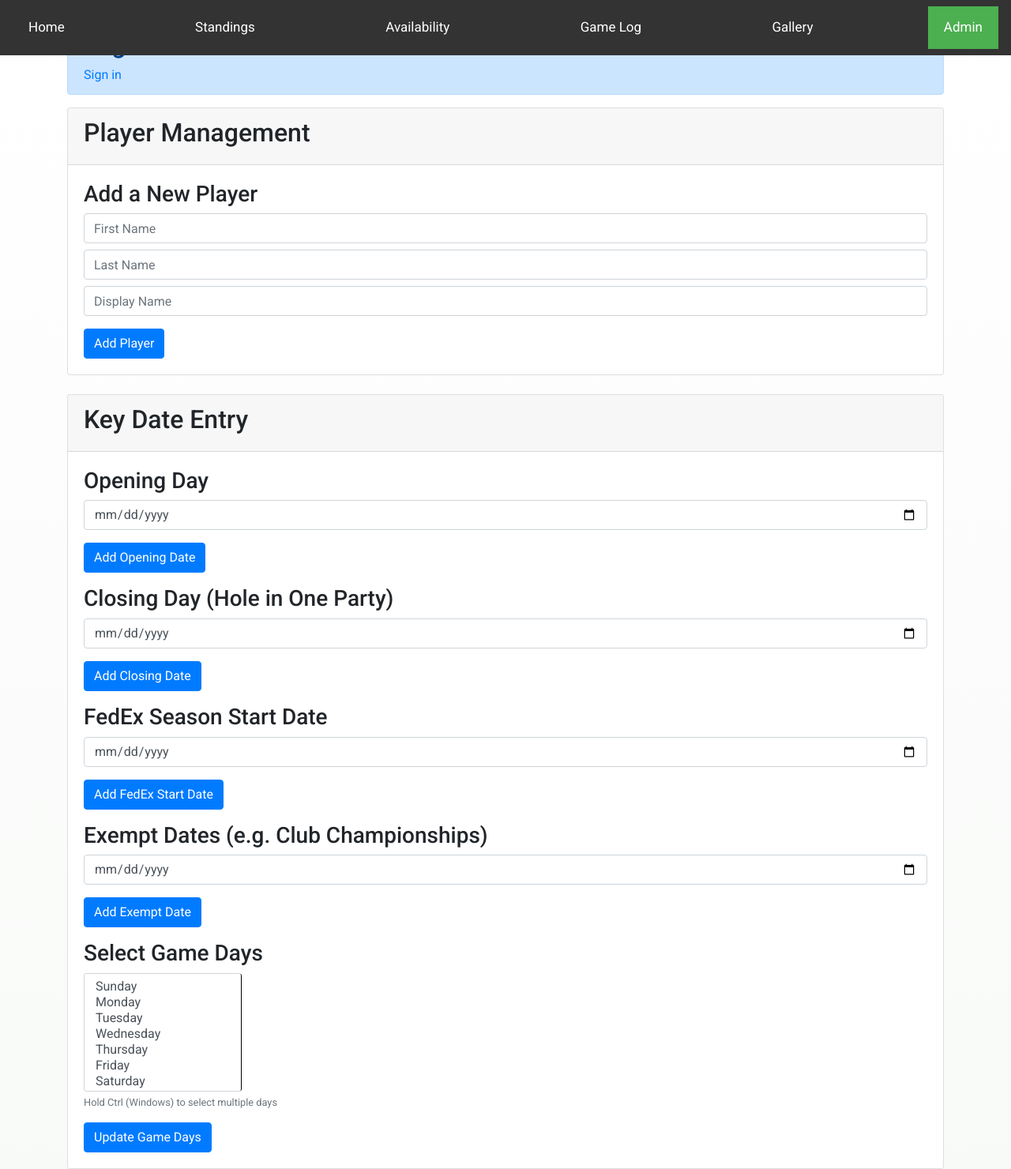
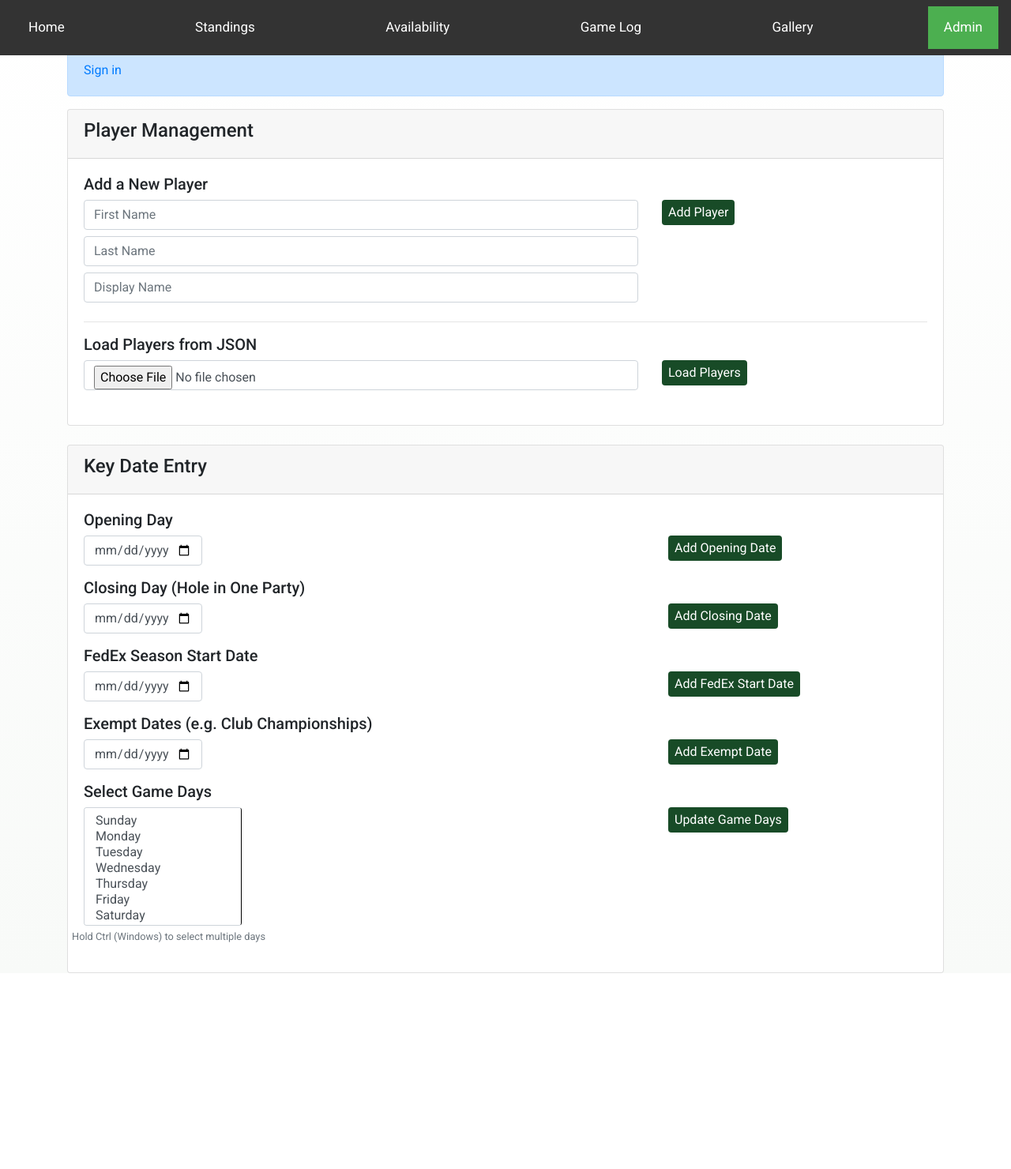
Before and after one commit to dcramton/BJG, a Python web app: template templates/admin.html in a window 1280 px wide. Shown: the whole page at 79% size. After the commit the page ends 1232 px from the top, so only its background shows below. Run offline with Jinja, Linux system fonts and the light colour scheme; the template is opened without the code that fills it, so the values that code supplies are empty; some libraries are stand-ins or nearby versions.

Commit message:
02232025b

```diff
--- a/static/admin.js
+++ b/static/admin.js
@@ -199,6 +199,77 @@
     }
 }
 
+async function loadPlayers() {
+    const fileInput = document.getElementById('playerFile');
+    const file = fileInput.files[0];
+
+    if (!file) {
+        alert('Please select a file');
+        return;
+    }
+
+    const reader = new FileReader();
+    reader.onload = async function(event) {
+        try {
+            const players = JSON.parse(event.target.result);
+            console.log("Loaded players:", players);
+
+            const accessToken = localStorage.getItem('accessToken');
+            if (!accessToken) {
+                alert('Please login first');
+                return;
+            }
+
+            for (const player of players) {
+                const playerData = {
+                    id: `player${player.id}`,
+                    firstName: player.firstName,
+                    lastName: player.lastName,
+                    nickname: player.nickname
+                };
+                console.log("Player data object:", playerData);
+
+                const response = await fetch('https://yo6lbyfxd1.execute-api.us-east-1.amazonaws.com/prod/addnewplayer', {
+                    method: 'POST',
+                    headers: {
+                        'Content-Type': 'application/json',
+                        'Authorization': `Bearer ${accessToken}`
+                    },
+                    body: JSON.stringify(playerData)
+                });
+
+                const responseText = await response.text(); // Get raw response text
+                console.log("Raw response:", responseText);
+
+                let data;
+                try {
+                    data = JSON.parse(responseText);
+                } catch (e) {
+                    console.error("Response was not JSON:", e);
+                    throw new Error(`Unexpected response format: ${responseText}`);
+                }
+
+                if (!response.ok) {
+                    console.error("Server error response:", responseText);
+                    throw new Error(`HTTP error! status: ${response.status}, message: ${data.message || responseText}`);
+                }
+
+                if (data.status === 'success') {
+                    console.log(`Player ${player.firstName} ${player.lastName} added successfully`);
+                } else {
+                    throw new Error(data.message || 'Unknown error');
+                }
+            }
+
+            alert('All players added successfully');
+        } catch (error) {
+            console.error('Error loading players:', error);
+            alert('Failed to load players: ' + error.message);
+        }
+    };
+
+    reader.readAsText(file);
+}
 async function addGameDate(dateType) {
     console.log("addGameDate function called");
     const accessToken = localStorage.getItem('accessToken');
--- a/static/bj.css
+++ b/static/bj.css
@@ -37,6 +37,43 @@
     position: sticky;
     top: 60px;  /* adjust based on your nav height */
 }
+
+.date-input {
+    width: 150px; /* Adjust this value as needed */
+}
+
+h1 {
+    font-size: 1.75em; /* Adjust as needed */
+}
+h2 {
+    font-size: 1.5rem; /* Adjust as needed */
+}
+h3 {
+    font-size: 1.25rem; /* Adjust as needed */
+}
+h4 {
+    font-size: 1.0rem; /* Adjust as needed */
+}
+h5 {
+    font-size: 0.75rem; /* Adjust as needed */
+}
+h6 {
+    font-size: 0.5rem; /* Adjust as needed */
+}
+
+.d-flex {
+    display: flex;
+}
+
+.align-items-start {
+    align-items: flex-start;
+}
+
+.ml-2 {
+    margin-left: 0.5rem;
+}
+
+
 /* Navigation Styles */
 .navbar {
     background-color: #333; /* Background color of the navigation bar */
@@ -187,10 +224,21 @@
     padding-right: 160px;
   }
 
+  .d-flex {
+    display: flex;
+}
+
+.align-items-center {
+    align-items: center;
+}
+
+.ml-2 {
+    margin-left: 0.5rem;
+}
 
   .save-button {
-      margin: 10px;
-      padding: 8px 16px;
+    margin: 0px;
+    padding: 4px 8px;
     background-color: #184b27;
     color: white;
     border: none;
--- a/templates/admin.html
+++ b/templates/admin.html
@@ -14,6 +14,7 @@
     <script defer src="https://ajax.googleapis.com/ajax/libs/jquery/3.3.1/jquery.min.js"></script>
     <script defer src="https://cdnjs.cloudflare.com/ajax/libs/popper.js/1.14.3/umd/popper.min.js"></script>
     <script defer src="https://sdk.amazonaws.com/js/aws-sdk-2.135.0.min.js"></script>
+
 </head>
 <body style="font-family: 'Roboto', sans-serif; background-color: #f8f9fa;">
     <!-- Navigation -->
@@ -28,59 +29,90 @@
             <i class="fa fa-bars"></i>
         </a>
     </div>
-  <div class="container mt-4">
-    <div id="auth" class="alert alert-primary" role="alert">
-        <h2>Login</h2>
+    <div class="container mt-4 mt-nav">
+        <div id="auth" class="alert alert-primary" role="alert" style="padding: 20px;">
+            <h3>Sign In to access admin capabilities</h3>
             <a href="https://us-east-1ahoz6qpqh.auth.us-east-1.amazoncognito.com/login?client_id=7iafa06ln6h47pv38r164jrldl&response_type=code&scope=email+openid+phone&redirect_uri=https%3A%2F%2Fcramton.ca%2Ftemplates%2Fadmin.html">Sign in</a>
         </div>
-
-    <div id="playerManagement" class="card mb-4">
+        <div id="playerManagement" class="card mb-4 hidden">
             <div class="card-header">
                 <h2>Player Management</h2>
             </div>
             <div class="card-body">
                 <h3>Add a New Player</h3>
-            <div id="players" class="form-group">
+                <div id="players" class="form-group row">
+                    <div class="col-md-8">
                         <input type="text" id="firstName" class="form-control mb-2" placeholder="First Name" required>
                         <input type="text" id="lastName" class="form-control mb-2" placeholder="Last Name" required>
                         <input type="text" id="nickName" class="form-control mb-2" placeholder="Display Name" required>
                     </div>
-            <button onclick="addPlayer()" class="btn btn-primary">Add Player</button>
+                    <div class="col-md-4 d-flex align-items-start">
+                        <button onclick="addPlayer()" class="save-button">Add Player</button>
+                    </div>
+                </div>
+                <hr>
+                <h3>Load Players from JSON</h3>
+                <div class="form-group row">
+                    <div class="col-md-8">
+                        <input type="file" id="playerFile" class="form-control mb-2" accept=".json">
+                    </div>
+                    <div class="col-md-4 d-flex align-items-start">
+                        <button onclick="loadPlayers()" class="save-button">Load Players</button>
+                    </div>
+                </div>
             </div>
         </div>
 
-    <div id="keyDateEntry" class="card">
+        <div id="keyDateEntry" class="card hidden">
             <div class="card-header">
                 <h2>Key Date Entry</h2>
             </div>
+
             <div class="card-body">
                 <h3>Opening Day</h3>
-            <div id="gameOpen" class="form-group">
-                <input type="date" class="form-control">
+                <div id="gameOpen" class="form-group row">
+                    <div class="col-md-8">
+                        <input type="date" class="form-control date-input">
                     </div>
-            <button onclick="addGameDate('Open')" class="btn btn-primary mb-3">Add Opening Date</button>
+                    <div class="col-md-4 d-flex align-items-start">
+                        <button onclick="addGameDate('Open')" class="save-button ml-2">Add Opening Date</button>
+                    </div>
+                </div>
 
                 <h3>Closing Day (Hole in One Party)</h3>
-            <div id="gameClose" class="form-group">
-                <input type="date" class="form-control">
+                <div id="gameClose" class="form-group row">
+                    <div class="col-md-8">
+                        <input type="date" class="form-control date-input">
                     </div>
-            <button onclick="addGameDate('Close')" class="btn btn-primary mb-3">Add Closing Date</button>
+                    <div class="col-md-4 d-flex align-items-start">
+                        <button onclick="addGameDate('Close')" class="save-button ml-2">Add Closing Date</button>
+                    </div>
+                </div>
 
                 <h3>FedEx Season Start Date</h3>
-            <div id="gameFedEx" class="form-group">
-                <input type="date" class="form-control">
+                <div id="gameFedEx" class="form-group row">
+                    <div class="col-md-8">
+                        <input type="date" class="form-control date-input">
                     </div>
-            <button onclick="addGameDate('FedEx')" class="btn btn-primary mb-3">Add FedEx Start Date</button>
+                    <div class="col-md-4 d-flex align-items-start">
+                        <button onclick="addGameDate('FedEx')" class="save-button ml-2">Add FedEx Start Date</button>
+                    </div>
+                </div>
 
                 <h3>Exempt Dates (e.g. Club Championships)</h3>
-            <div id="gameExclude" class="form-group">
-                <input type="date" class="form-control">
+                <div id="gameExclude" class="form-group row">
+                    <div class="col-md-8">
+                        <input type="date" class="form-control date-input">
                     </div>
-            <button onclick="addGameDate('Exclude')" class="btn btn-primary mb-3">Add Exempt Date</button>
+                    <div class="col-md-4 d-flex align-items-start">
+                        <button onclick="addGameDate('Exclude')" class="save-button ml-2">Add Exempt Date</button>
+                    </div>
+                </div>
 
                 <h3>Select Game Days</h3>
-            <div class="form-group">
-                <select id="gameDays" multiple class="form-control">
+                <div class="form-group row">
+                    <div class="col-md-8">
+                        <select id="gameDays" multiple class="form-control date-input">
                             <option value="0">Sunday</option>
                             <option value="1">Monday</option>
                             <option value="2">Tuesday</option>
@@ -89,9 +121,13 @@
                             <option value="5">Friday</option>
                             <option value="6">Saturday</option>
                         </select>
+                    </div>
+                    <div class="col-md-4 d-flex align-items-start">
+                        <button onclick="updateGameDays()" class="save-button ml-2">Update Game Days</button>
+                    </div>
+                    <div>
                         <small class="form-text text-muted">Hold Ctrl (Windows) to select multiple days</small>
                     </div>
-            <button onclick="updateGameDays()" class="btn btn-primary">Update Game Days</button>
                 </div>
             </div>
         </div>
@@ -101,5 +137,15 @@
     <script src="https://cdn.jsdelivr.net/npm/@popperjs/core@2.9.2/dist/umd/popper.min.js"></script>
     <script src="https://stackpath.bootstrapcdn.com/bootstrap/4.5.2/js/bootstrap.min.js"></script>
     <script src="../static/admin.js"></script>
+    <script>
+        document.addEventListener('DOMContentLoaded', function() {
+            const isAuthenticated = localStorage.getItem('authenticated');
+            if (isAuthenticated) {
+                document.getElementById('auth').classList.add('hidden');
+                document.getElementById('playerManagement').classList.remove('hidden');
+                document.getElementById('keyDateEntry').classList.remove('hidden');
+            }
+        });
+    </script>
 </body>
 </html>
--- a/templates/availability.html
+++ b/templates/availability.html
@@ -6,7 +6,7 @@
     <title>Availability</title>
 
     <!-- External CSS -->
-    <link rel="stylesheet" href="https://www.w3schools.com/w3css/4/w3.css">
+    <link rel="stylesheet" href="https://stackpath.bootstrapcdn.com/bootstrap/4.5.2/css/bootstrap.min.css">
     <link rel="stylesheet" href="https://cdnjs.cloudflare.com/ajax/libs/font-awesome/4.7.0/css/font-awesome.min.css">
     <link rel="stylesheet" href="/static/bj.css">
 
--- a/templates/gamelog.html
+++ b/templates/gamelog.html
@@ -6,7 +6,7 @@
     <title>Game Log</title>
 
     <!-- External CSS -->
-    <link rel="stylesheet" href="https://www.w3schools.com/w3css/4/w3.css">
+    <link rel="stylesheet" href="https://stackpath.bootstrapcdn.com/bootstrap/4.5.2/css/bootstrap.min.css">
     <link rel="stylesheet" href="https://cdnjs.cloudflare.com/ajax/libs/font-awesome/4.7.0/css/font-awesome.min.css">
     <link rel="stylesheet" href="/static/bj.css">
 
--- a/templates/history.html
+++ b/templates/history.html
@@ -6,9 +6,10 @@
     <title>Gallery</title>
 
     <!-- External CSS -->
-    <link rel="stylesheet" href="https://www.w3schools.com/w3css/4/w3.css">
+    <link rel="stylesheet" href="https://stackpath.bootstrapcdn.com/bootstrap/4.5.2/css/bootstrap.min.css">
     <link rel="stylesheet" href="https://cdnjs.cloudflare.com/ajax/libs/font-awesome/4.7.0/css/font-awesome.min.css">
     <link rel="stylesheet" href="/static/bj.css">
+    <link href="https://fonts.googleapis.com/css2?family=Roboto:wght@400;500;700&display=swap" rel="stylesheet">
 
     <!-- External JavaScript Libraries -->
     <script defer src="https://ajax.googleapis.com/ajax/libs/angularjs/1.6.9/angular.min.js"></script>
--- a/templates/standings.html
+++ b/templates/standings.html
@@ -6,7 +6,7 @@
     <title>Standings</title>
 
     <!-- External CSS     -->
-    <link rel="stylesheet" href="https://www.w3schools.com/w3css/4/w3.css">
+    <link rel="stylesheet" href="https://stackpath.bootstrapcdn.com/bootstrap/4.5.2/css/bootstrap.min.css">
     <link rel="stylesheet" href="https://cdnjs.cloudflare.com/ajax/libs/font-awesome/4.7.0/css/font-awesome.min.css">
     <link rel="stylesheet" href="/static/bj.css">
 
```
Also changed, not shown: index.html (+5 -4 lines). Lines whose indentation alone changed are shown as unchanged.
